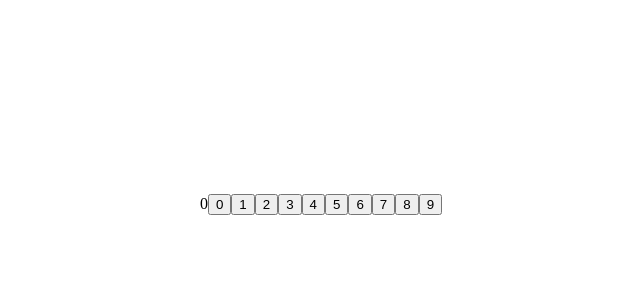
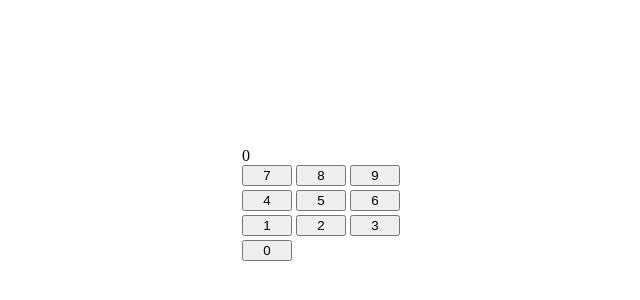
Before and after one commit to cristianomggrandi/ts-calculator, a React (Vite) app: page / in a window 1280 px wide. Shown: the part 204-504 px from the top of the page, without its empty margins (327-967 px from the left). Built offline with nearby package versions, Linux system fonts and the light colour scheme.

Commit message:
Concertar layout das teclas

```diff
--- a/src/App.css
+++ b/src/App.css
@@ -5,3 +5,21 @@
     justify-content: center;
     align-items: center;
 }
+
+.calculator {
+    display: initial;
+}
+
+.display {
+    display: block;
+}
+
+.keyboard {
+    display: grid;
+    grid-template-columns: 50px 50px 50px;
+    gap: 4px;
+}
+
+.keyboard-key {
+
+}
--- a/src/App.tsx
+++ b/src/App.tsx
@@ -8,8 +8,10 @@ function App() {
     return (
         <div className="App">
             <CalculatorContextProvider>
-                <Display />
-                <Keyboard />
+                <div className='calculator'>
+                    <Display />
+                    <Keyboard />
+                </div>
             </CalculatorContextProvider>
         </div>
     )
--- a/src/components/Display.tsx
+++ b/src/components/Display.tsx
@@ -7,7 +7,7 @@ const Display: React.FC = (): ReactElement => {
     console.log(result)
 
     return (
-        <span>
+        <span className="display">
             <>{result}</>
         </span>
     )
--- a/src/components/Keyboard.tsx
+++ b/src/components/Keyboard.tsx
@@ -5,14 +5,14 @@ import NumberButtons from "./NumberButtons"
 const Keyboard: React.FC = (): ReactElement => {
     const { setResult } = useContext(CalculatorContext)
 
-    const numberButtons = [0, 1, 2, 3, 4, 5, 6, 7, 8, 9]
+    const numberButtons = [7, 8, 9, 4, 5, 6, 1, 2, 3, 0]
 
     const handleClick = (value: number) => {
         setResult(value)
     }
 
     return (
-        <div>
+        <div className="keyboard">
             {numberButtons.map((i) => (
                 <NumberButtons number={i} handleClick={() => handleClick(i)} />
             ))}
--- a/src/components/NumberButtons.tsx
+++ b/src/components/NumberButtons.tsx
@@ -2,7 +2,7 @@ import React, { ReactElement, memo } from "react"
 
 const NumberButtons: React.FC<{ number: number, handleClick: (number: number) => void }> = ({ number, handleClick }): ReactElement => {
     return (
-        <button key={number} onClick={() => handleClick(number)}>
+        <button className='keyboard-key' key={number} onClick={() => handleClick(number)}>
             {number}
         </button>
     )
```
